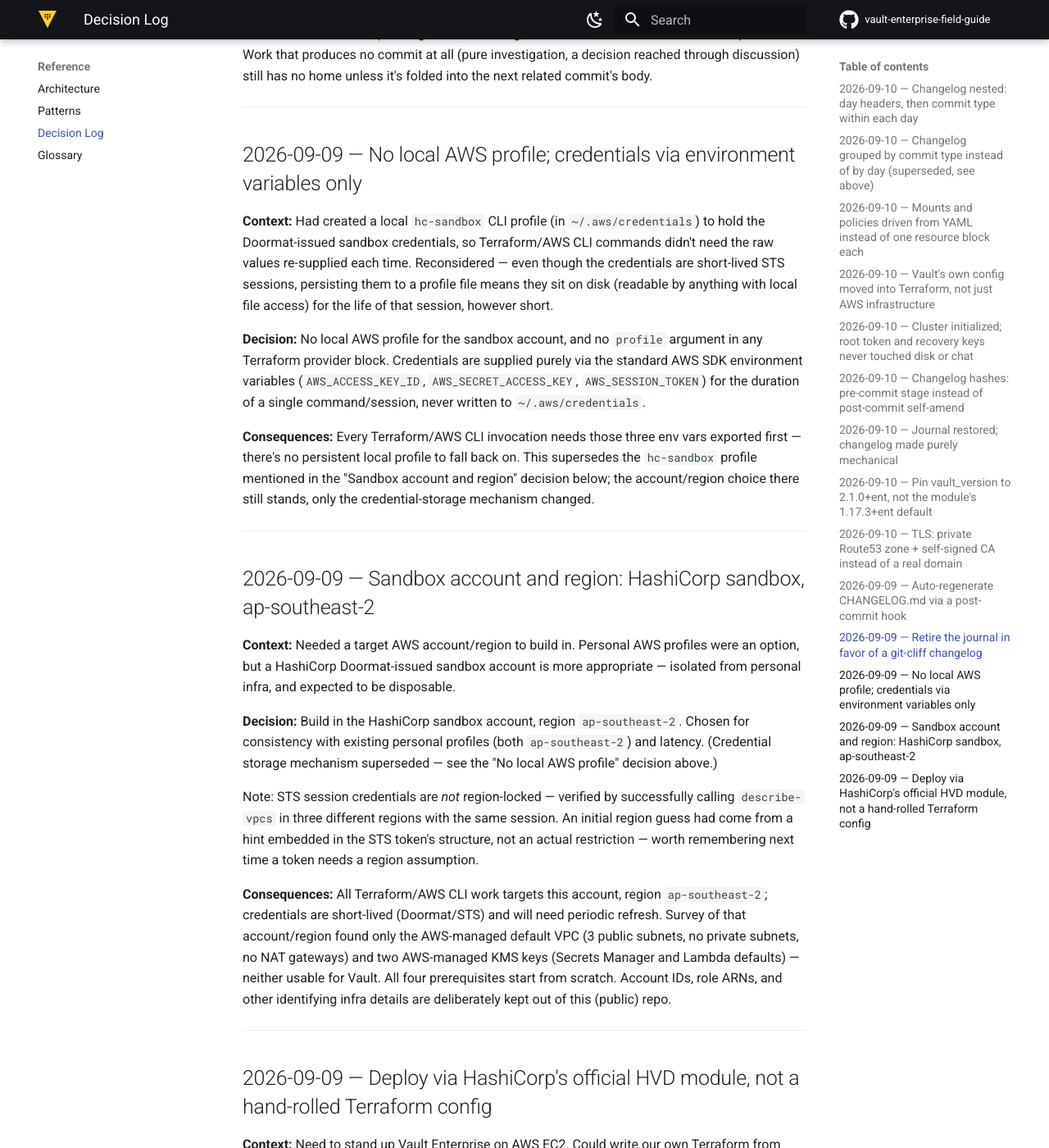
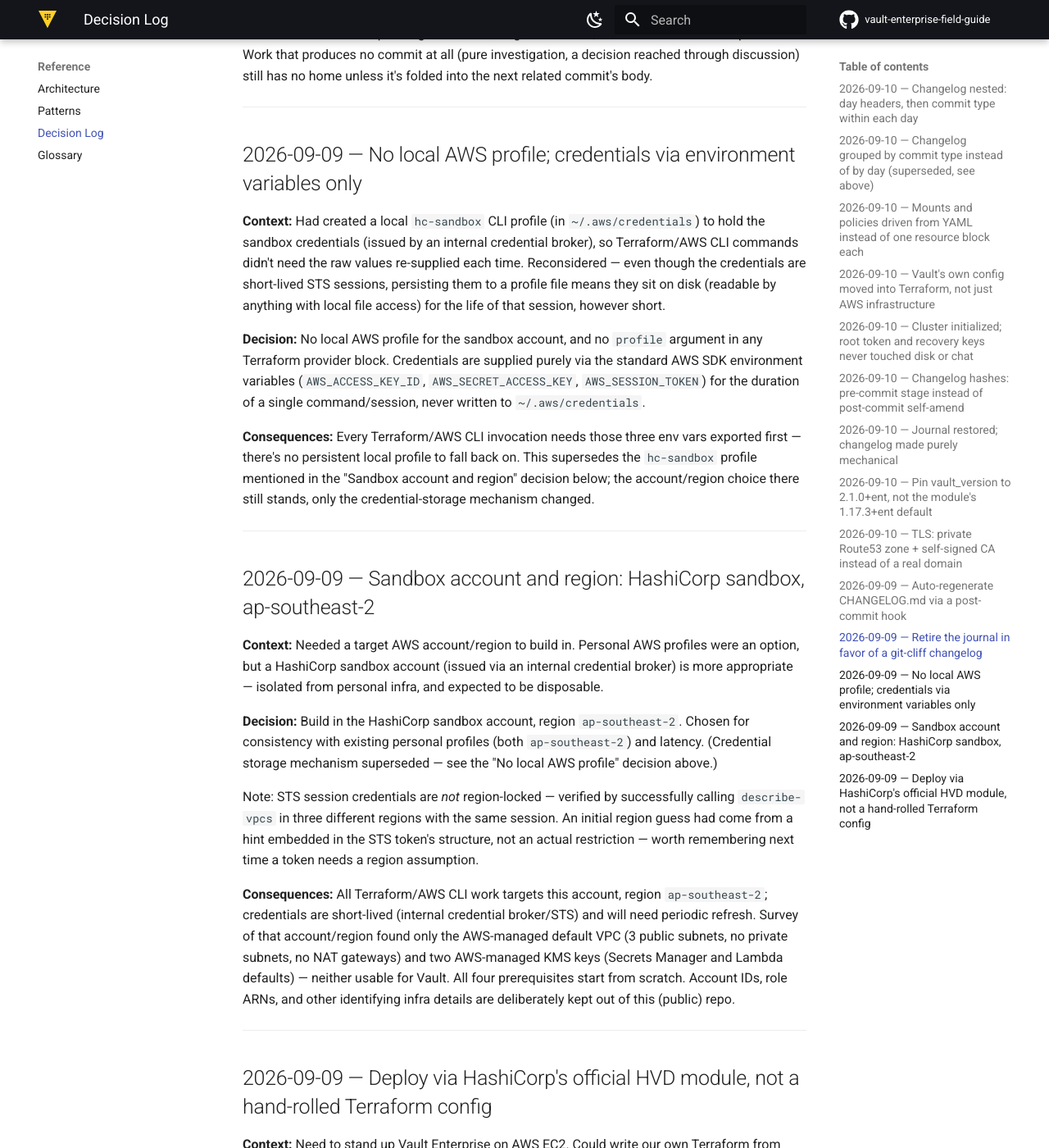
Before and after one commit to markcarriedo/vault-enterprise-field-guide, an MkDocs documentation site: the page built from docs/reference/decisions.md, in a window 1280 px wide and 1400 px high, scrolled down 8058 px. Shown: the whole window at 82% size. Built offline with MkDocs 1.6.1 and Material for MkDocs 9.7.7, drawn with Linux system fonts in a browser that asks for light colours; comment, search, counter and statistics services are not loaded.

Commit message:
docs: stop naming the internal credential broker by name
Refer generically to "an internal credential broker" instead of naming
the specific HashiCorp-internal tool, across the guide, journal, and
decision log. Kept in the current docs only - not worth a full history
rewrite for a tool name, unlike the account/domain identifiers this repo
has always kept out entirely.

Claude-Session: https://claude.ai/code/session_01W8wX9ho5zsL4nSkjw8ZJSM

```diff
--- a/docs/reference/decisions.md
+++ b/docs/reference/decisions.md
@@ -329,10 +329,11 @@ related commit's body.
 ## 2026-09-09 — No local AWS profile; credentials via environment variables only
 
 **Context:** Had created a local `hc-sandbox` CLI profile (in `~/.aws/credentials`) to hold
-the Doormat-issued sandbox credentials, so Terraform/AWS CLI commands didn't need the raw
-values re-supplied each time. Reconsidered — even though the credentials are short-lived STS
-sessions, persisting them to a profile file means they sit on disk (readable by anything with
-local file access) for the life of that session, however short.
+the sandbox credentials (issued by an internal credential broker), so Terraform/AWS CLI
+commands didn't need the raw values re-supplied each time. Reconsidered — even though the
+credentials are short-lived STS sessions, persisting them to a profile file means they sit on
+disk (readable by anything with local file access) for the life of that session, however
+short.
 
 **Decision:** No local AWS profile for the sandbox account, and no `profile` argument in any
 Terraform provider block. Credentials are supplied purely via the standard AWS SDK environment
@@ -349,7 +350,8 @@ still stands, only the credential-storage mechanism changed.
 ## 2026-09-09 — Sandbox account and region: HashiCorp sandbox, ap-southeast-2
 
 **Context:** Needed a target AWS account/region to build in. Personal AWS profiles were an
-option, but a HashiCorp Doormat-issued sandbox account is more appropriate — isolated from
+option, but a HashiCorp sandbox account (issued via an internal credential broker) is more
+appropriate — isolated from
 personal infra, and expected to be disposable.
 
 **Decision:** Build in the HashiCorp sandbox account, region `ap-southeast-2`. Chosen for
@@ -362,7 +364,7 @@ come from a hint embedded in the STS token's structure, not an actual restrictio
 remembering next time a token needs a region assumption.
 
 **Consequences:** All Terraform/AWS CLI work targets this account, region `ap-southeast-2`;
-credentials are short-lived (Doormat/STS) and will need periodic refresh.
+credentials are short-lived (internal credential broker/STS) and will need periodic refresh.
 Survey of that account/region found only the AWS-managed default VPC (3 public subnets, no
 private subnets, no NAT gateways) and two AWS-managed KMS keys (Secrets Manager and Lambda
 defaults) — neither usable for Vault. All four prerequisites start from scratch. Account IDs,
```
Also changed, not shown: CHANGELOG.md (+1 -1 lines), docs/guide/01-planning.md (+3 -2 lines), docs/guide/05-operations.md (+1 -1 lines), docs/journal/index.md (+2 -1 lines).
